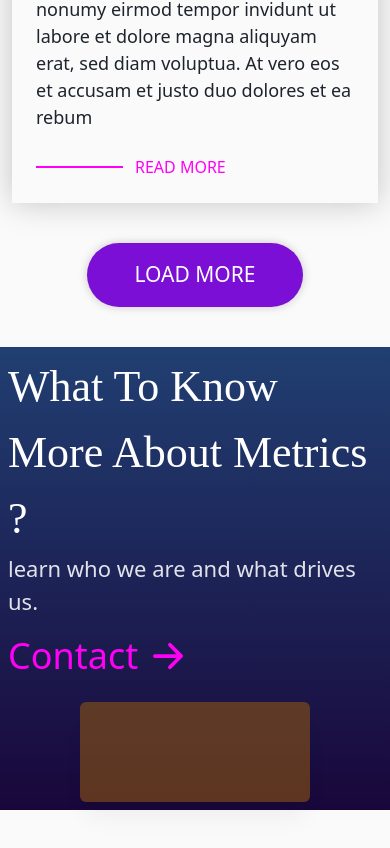
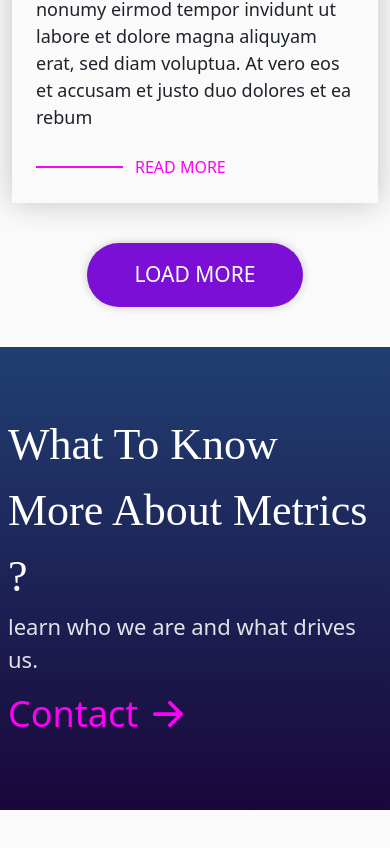
Before and after one commit to Ayomikuolatunji/paddle-frontend-assessment, a Next.js app: page /blog in a window 390 px wide. Shown: the part 6472-7320 px from the top of the page. Built offline with nearby package versions, Linux system fonts and the light colour scheme.

Commit message:
still on blog

```diff
--- a/layouts/blog/KnowMore.tsx
+++ b/layouts/blog/KnowMore.tsx
@@ -20,8 +20,10 @@ const KnowMore:React.FC= () => {
                 </div>
            </div>
         </div>
-        <div className="flex justify-center flex-col h-[inherent] items-center">
+        <div className="sm:flex justify-center flex-col h-[inherent] items-center hidden">
+            {/* right dim box dim  */}
         <div className='bg-yellow-700 h-[100px] w-[230px] rounded-md shadow-xl opacity-[0.5] block'></div>
+
         </div>
     </div>
   )
```
